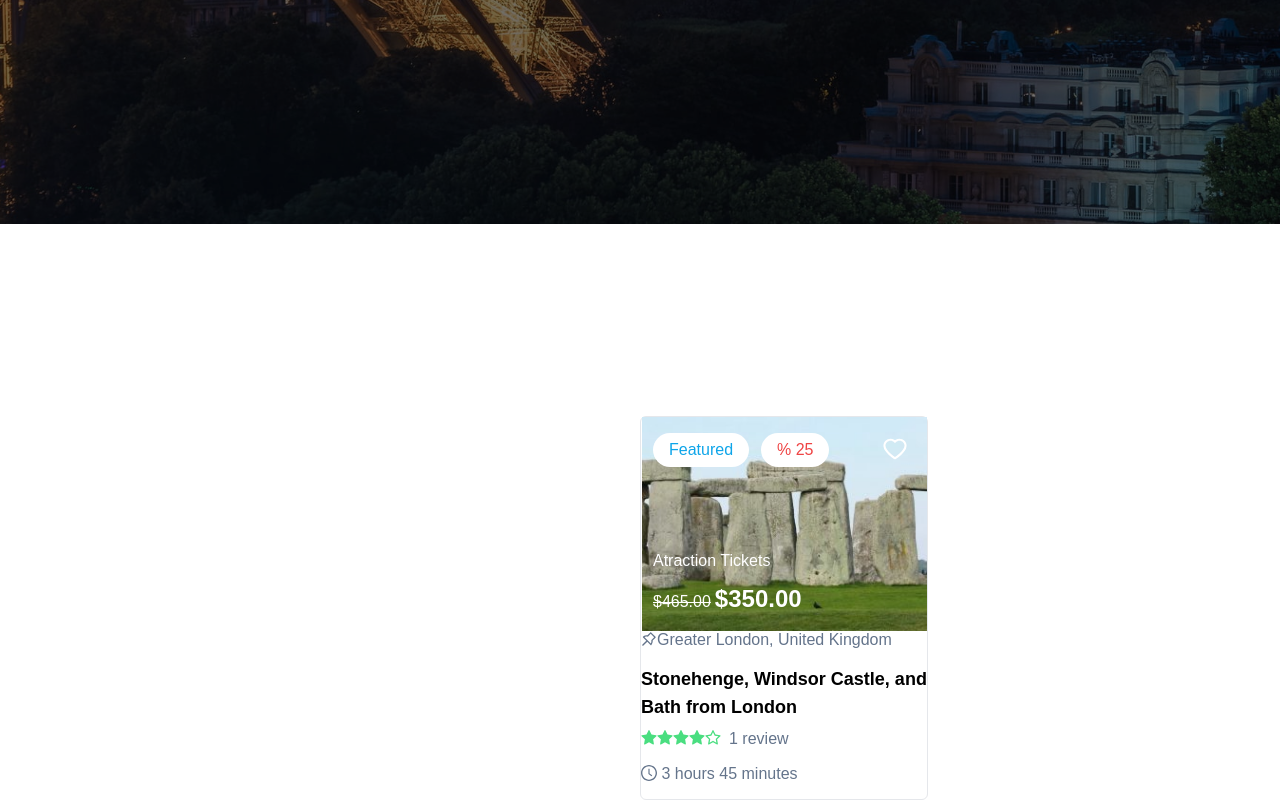
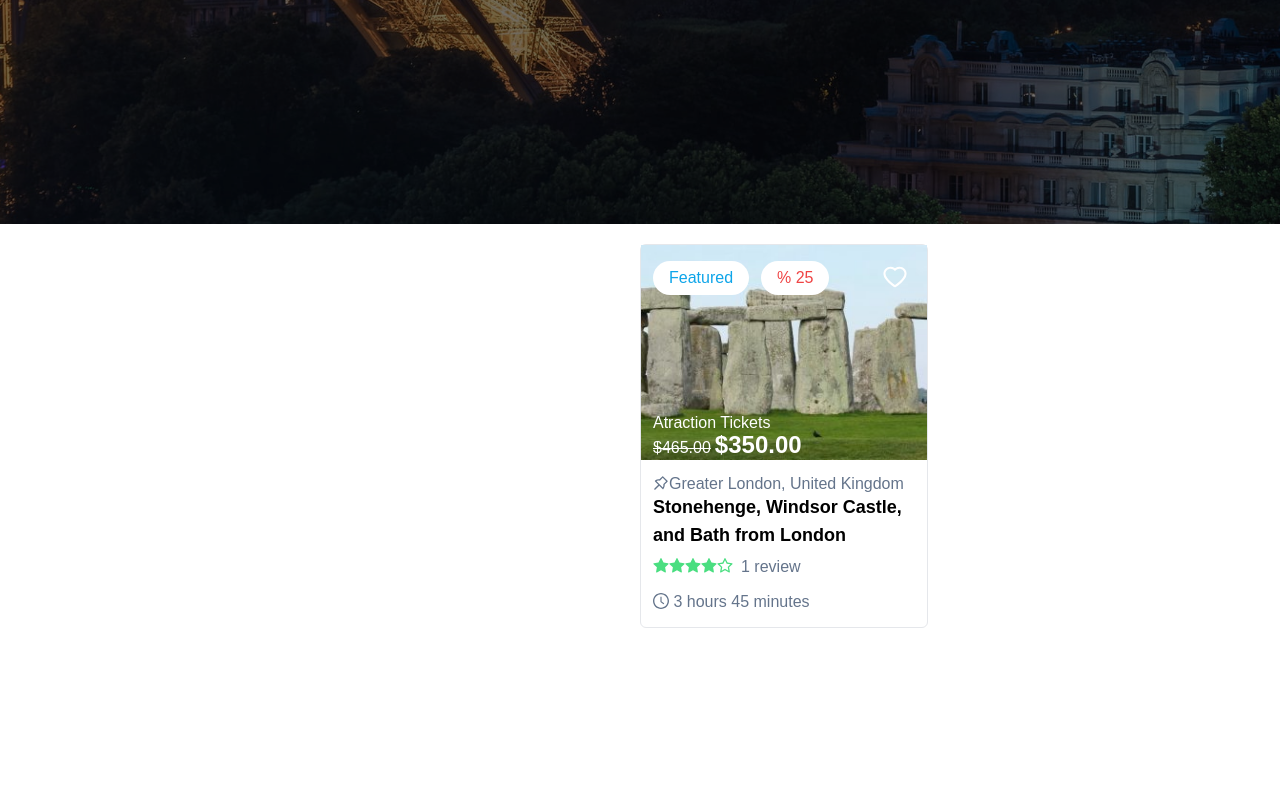
Before and after one commit to onurucuncu/travel-app, a React (Create React App) app: page / in a window 1280 px wide. Shown: the part 576-1376 px from the top of the page. After the commit the page ends 1204 px from the top, so only its background shows below. Built offline with nearby package versions, Linux system fonts and the light colour scheme.

Commit message:
fix:trending section update second day

```diff
--- a/src/Features/TrendingSection/CardBody.js
+++ b/src/Features/TrendingSection/CardBody.js
@@ -4,8 +4,8 @@ import React from 'react'
 const CardBody
  = () => {
   return (
-    <div>
-      <p className="location text-slate-500"><span className="location-icon"><PushpinOutlined /></span>Greater London, United Kingdom</p>
+    <div className='mt-3.5 px-3'>
+      <div className="location text-slate-500 "><span className="location-icon"><PushpinOutlined /></span>Greater London, United Kingdom</div>
       <h1 className='title font-bold text-lg hover:text-sky-500'>Stonehenge, Windsor Castle, and Bath from London</h1>
    <div className="stars flex gap-2">
      <div className="star text-green-400">
--- a/src/Features/TrendingSection/CardHeader.js
+++ b/src/Features/TrendingSection/CardHeader.js
@@ -8,17 +8,17 @@ const CardHeader = () => {
       <div class="absolute inset-0 bg-black opacity-0"></div>
       <div className="head-line flex justify-between items-center ">
          <div className="left basis-3/4 relative">
-            <span className="badge featured text-sky-500 bg-white rounded-3xl absolute top-4 left-3 px-4 py-2">Featured</span>
-         <span className="badge percent text-red-500 bg-white rounded-3xl absolute top-4 left-24 px-4 py-2 ml-6">% 25</span>
+            <div className="badge featured text-sky-500 bg-white rounded-3xl absolute top-4 left-3 px-4 py-2">Featured</div>
+         <div className="badge percent text-red-500 bg-white rounded-3xl absolute top-4 left-24 px-4 py-2 ml-6">% 25</div>
          </div>
          <div className="right basis-1/4 relative text-white">
-            <span className="favIcon absolute top-4 right-4 p-1 hover:text-neutral-300 hover:cursor-pointer transition delay-150 duration-300 ease-in-out"><HeartOutlined style={{ fontSize: '24px' }} /></span>
+            <div className="favIcon absolute top-4 right-4 p-1 hover:text-neutral-300 hover:cursor-pointer transition delay-150 duration-300 ease-in-out"><HeartOutlined style={{ fontSize: '24px' }} /></div>
          </div>
 
       </div>
       <div className="body text-white absolute bottom-0 left-3 leading-3">
-         <p className="text hover:text-neutral-300 hover:cursor-pointer transition delay-150 duration-300 ease-in-out">Atraction Tickets</p>
-         <p className="price"><span className="discount line-through text-md ">$465.00</span><span className='current text-2xl font-bold ml-1'>$350.00</span></p>
+         <div className="text hover:text-neutral-300 hover:cursor-pointer transition delay-150 duration-300 ease-in-out">Atraction Tickets</div>
+         <div className="price"><span className="discount line-through text-md ">$465.00</span><span className='current text-2xl font-bold ml-1'>$350.00</span></div>
       </div>
 
     </div>
--- a/src/Features/TrendingSection/TrendingCard.js
+++ b/src/Features/TrendingSection/TrendingCard.js
@@ -4,7 +4,7 @@ import CardHeader from './CardHeader'
 
 const TrendingCard = () => {
   return (
-    <div className='trending flex flex-col w-72 h-96 rounded-md border absolute left-1/2 mt-48 hover:-translate-y-1 hover:shadow-2xl transition delay-150 duration-300 ease-in-out'>
+    <div className='trending flex flex-col w-72 h-96 rounded-md border absolute left-1/2 mt-5 hover:-translate-y-1 hover:shadow-2xl transition delay-150 duration-300 ease-in-out'>
       <CardHeader />
       <CardBody />
     </div>
```
